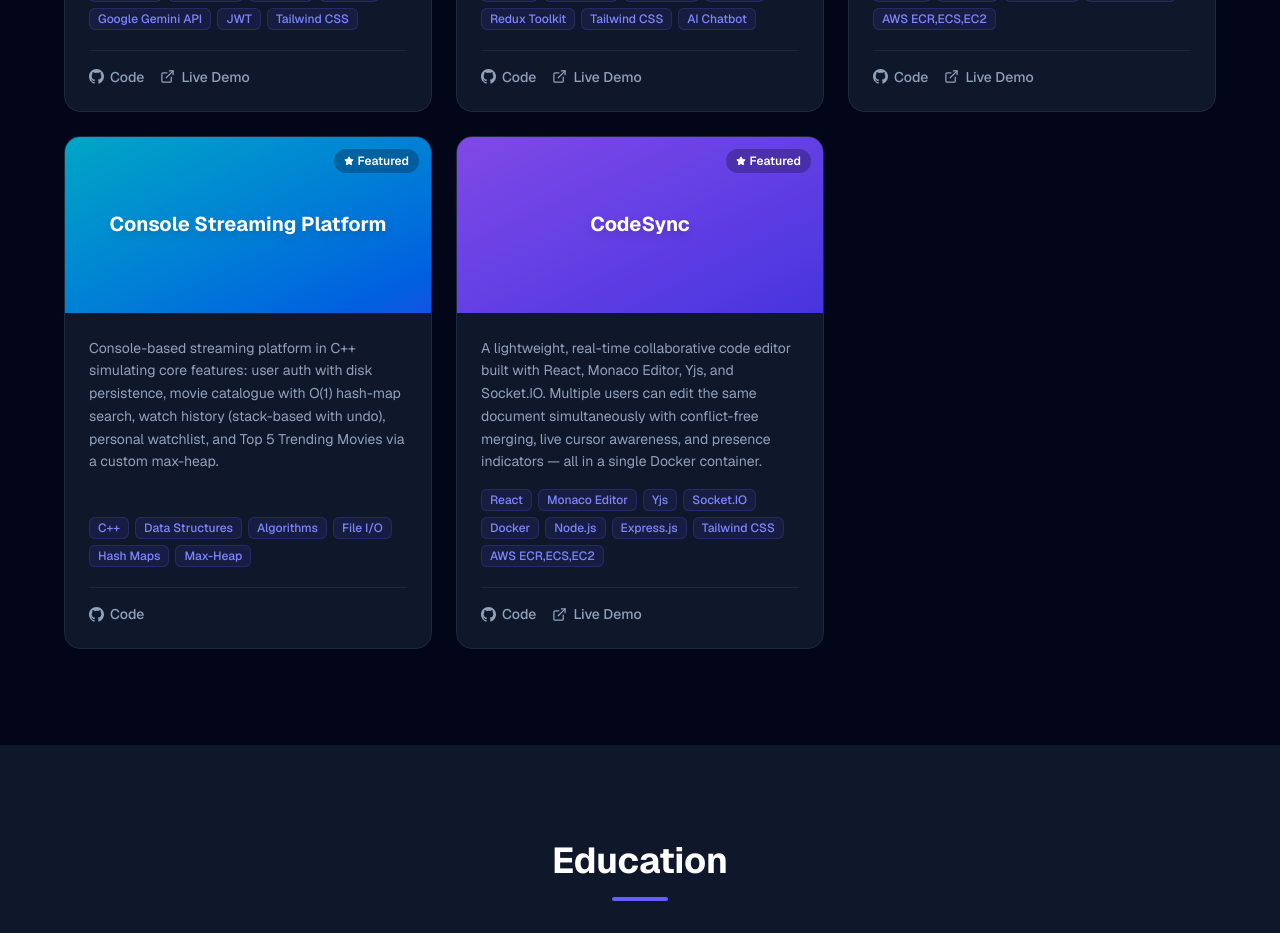
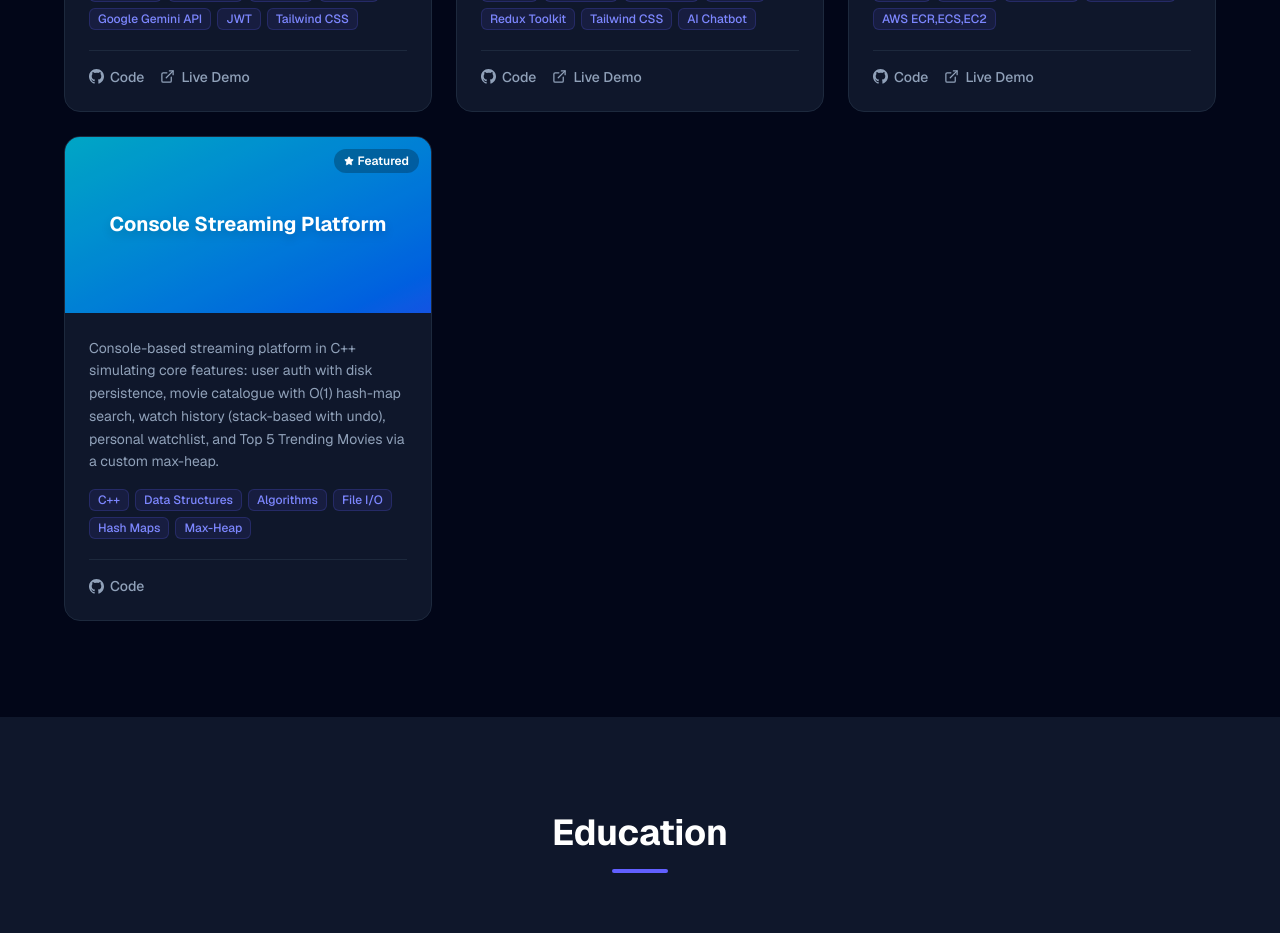
Before and after one commit to FurqanAlyy/Portfolio, a Next.js app: page / in a window 1280 px wide. Shown: the part 4520-5453 px from the top of the page. Built offline with nearby package versions, Linux system fonts and the light colour scheme.

Commit message:
Delete CodeSync project from projects.js
Removed CodeSync project entry from the projects list.

```diff
--- a/data/projects.js
+++ b/data/projects.js
@@ -46,17 +46,5 @@ export const projects = [
     live: null,
     featured: true,
     gradient: 'from-cyan-500 to-blue-600',
-  },
-  {
-    id: 4,
-    name: 'CodeSync',
-    fullName: 'CodeSync — Real-Time Collaborative Code Editor',
-    description:
-      'A lightweight, real-time collaborative code editor built with React, Monaco Editor, Yjs, and Socket.IO. Multiple users can edit the same document simultaneously with conflict-free merging, live cursor awareness, and presence indicators — all in a single Docker container.',
-    techStack: ['React', 'Monaco Editor', 'Yjs', 'Socket.IO', 'Docker', 'Node.js', 'Express.js', 'Tailwind CSS', 'AWS ECR,ECS,EC2'],
-    github: 'https://github.com/FurqanAlyy/CodeSync-Real-Time-Collaborative-Code-Editor-',
-    live: true,
-    featured: true,
-    gradient: 'from-violet-500 to-indigo-600',
   }
 ];
```
